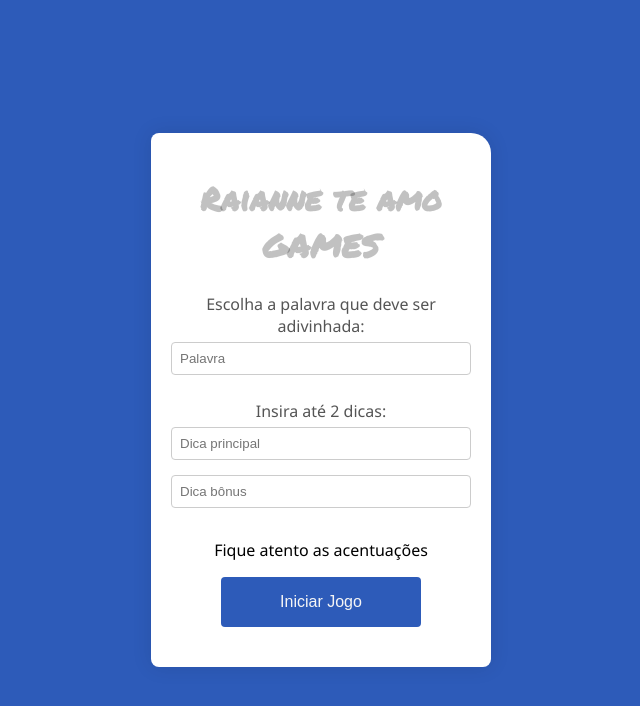
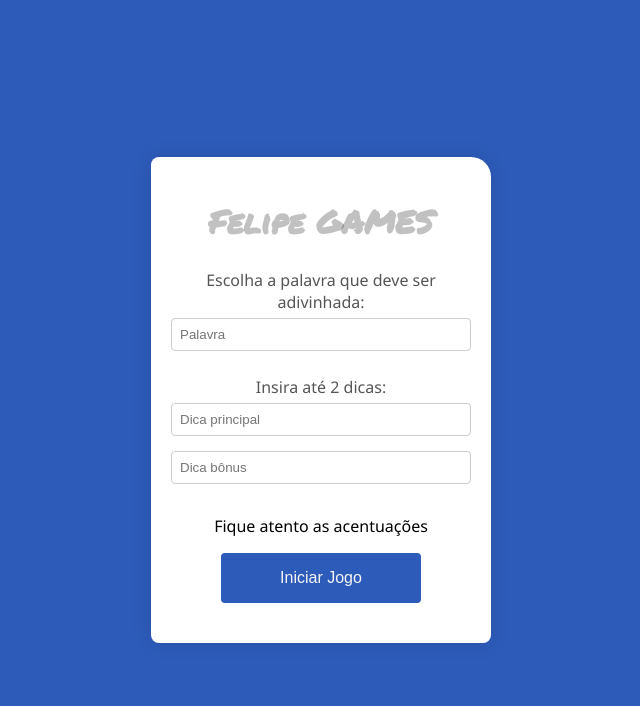
Before and after one commit to FelpsDias/yessair, a plain HTML site: page index.html in a window 1280 px wide. Shown: the whole page, without its empty margins (319-959 px from the left). Drawn offline with Linux system fonts and the light colour scheme.

Commit message:
Atualizar o index.html

```diff
--- a/index.html
+++ b/index.html
@@ -8,7 +8,7 @@
 </head>
 <body>
     <div class="container" id="gameContainer">
-        <h1 id="titulo">Raianne te amo GAMES</h1>
+        <h1 id="titulo">Felipe GAMES</h1>
         <p class="acertou"></p>
         <label for="palavra" id="plv" >Escolha a palavra que deve ser adivinhada:</label>
         <input type="text" id="palavra" placeholder="Palavra">
```
